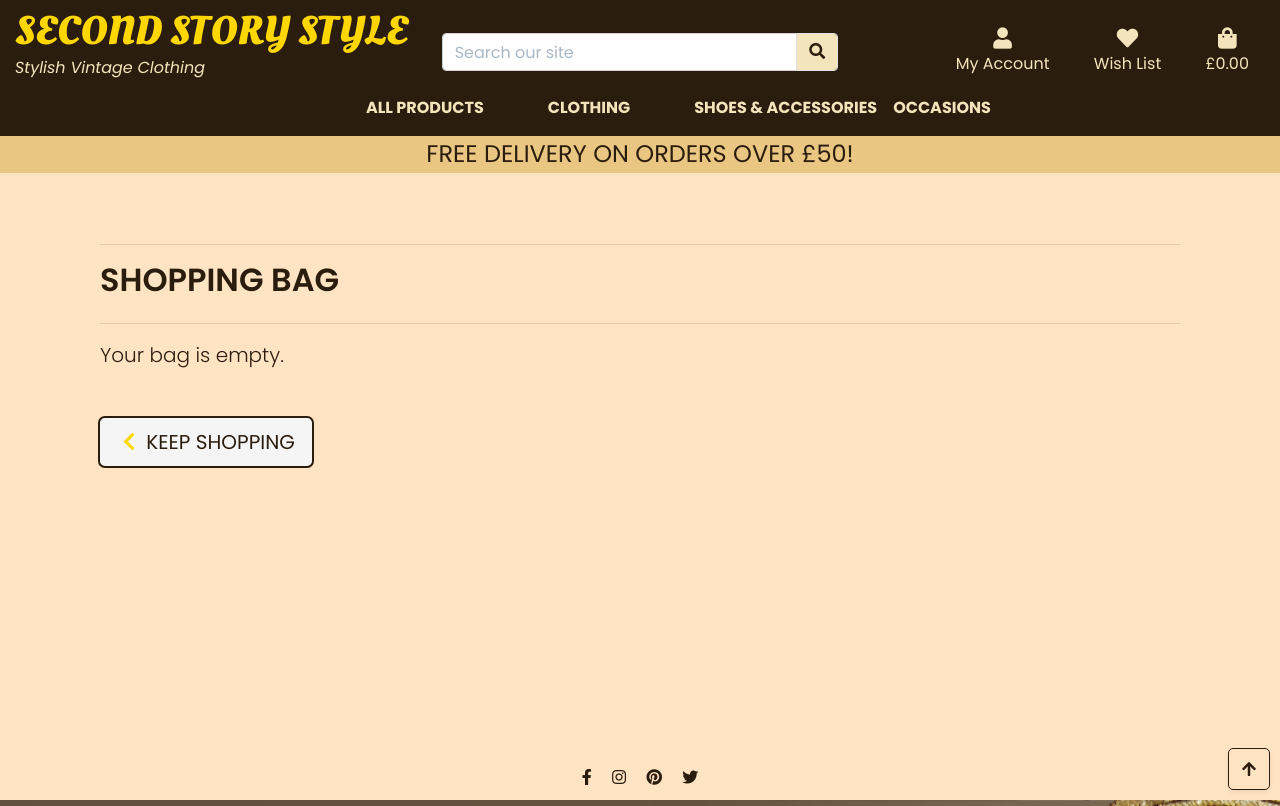
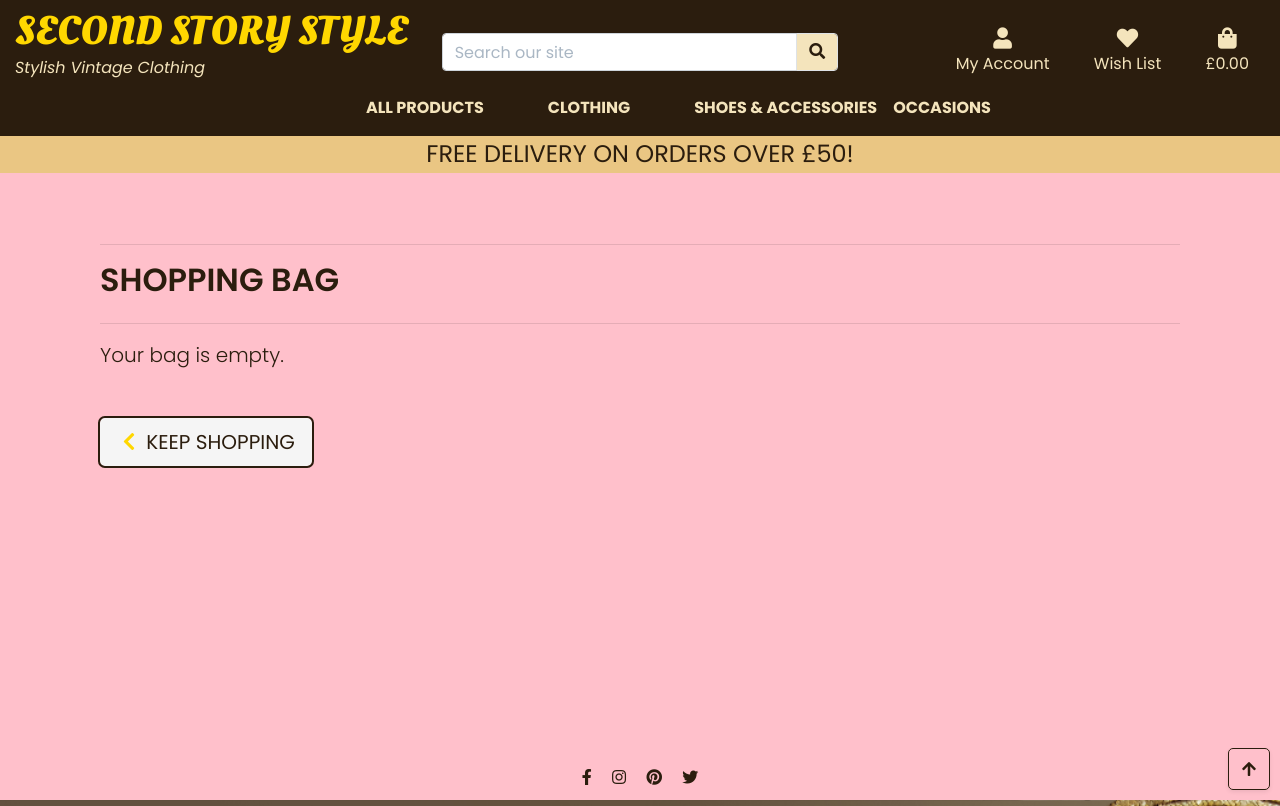
Before and after one commit to AgyLuczak/SECOND-STORY-SHOP, a Django app: page /bag/ in a window 1280 px wide. Run offline with Django 3.2, Linux system fonts and the light colour scheme; parts of the project's set-up code (start-up, migrations or seed data) failed here and were passed over; some libraries are stand-ins or nearby versions.

Commit message:
css changes test

```diff
--- a/static/css/base.css
+++ b/static/css/base.css
@@ -357,7 +357,8 @@ icon:hover {
     top: 0;
     left: 0;
     position: fixed;
-    background: bisque;
+    /* background: bisque; */
+    background: pink;
     background-size: cover;
     z-index: -1;
 }
--- a/templates/base.html
+++ b/templates/base.html
@@ -183,6 +183,9 @@
         {% endif %}
 
 
+
+
+
         <div class="content">
             <div class="flex-grow container mt-5 pt-3">
                 {% block page_header %}
--- a/wishlist/views.py
+++ b/wishlist/views.py
@@ -36,7 +36,9 @@ def toggle_wishlist(request, product_id):
         message = f'{product.name} removed from your wishlist.'
     messages.success(request, message)
     request.session.modified = True
-    # return redirect(reverse('view_wishlist'))
+
+
+
 
 
     # Redirect the user to the URL specified in the 'next' parameter or to a default view
```
